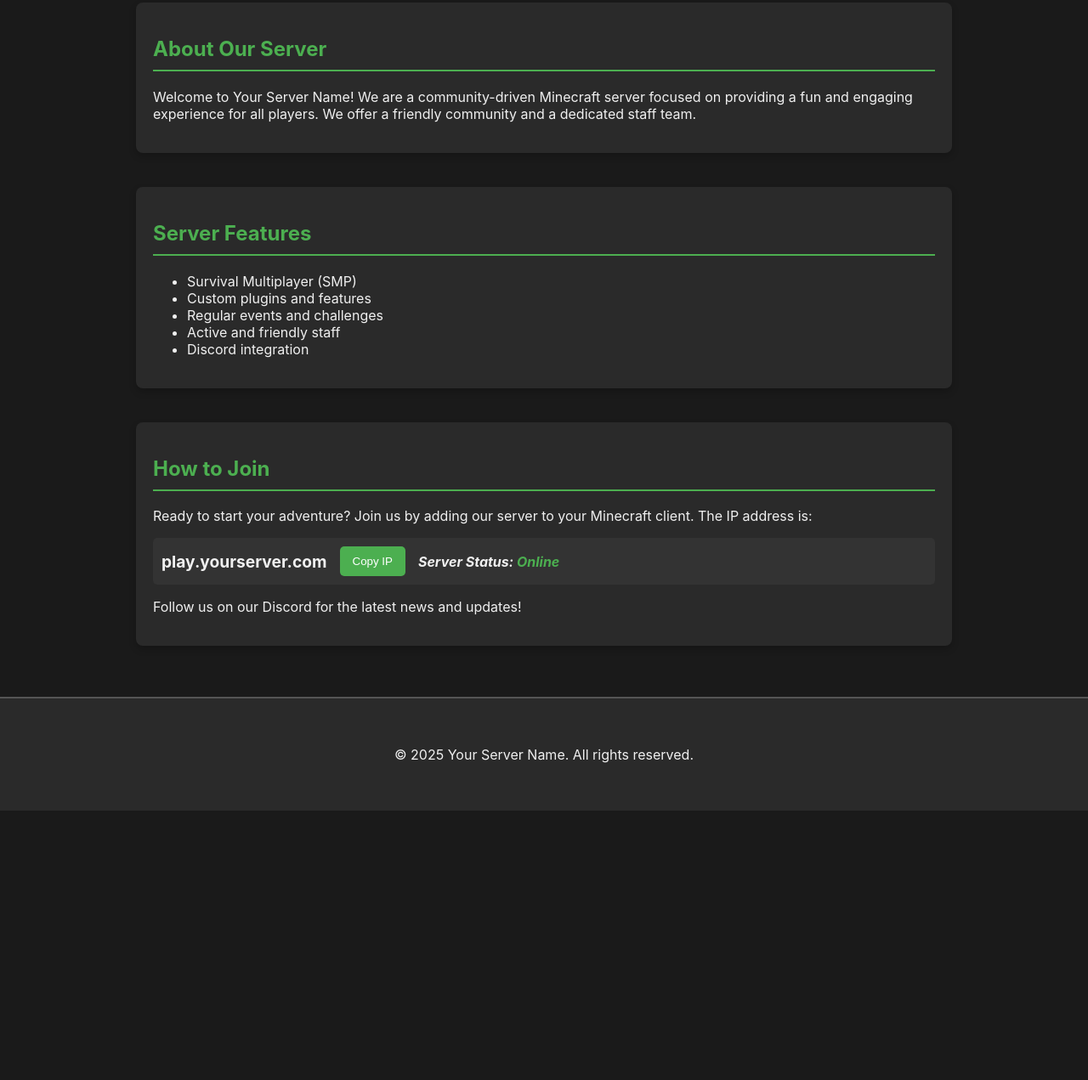
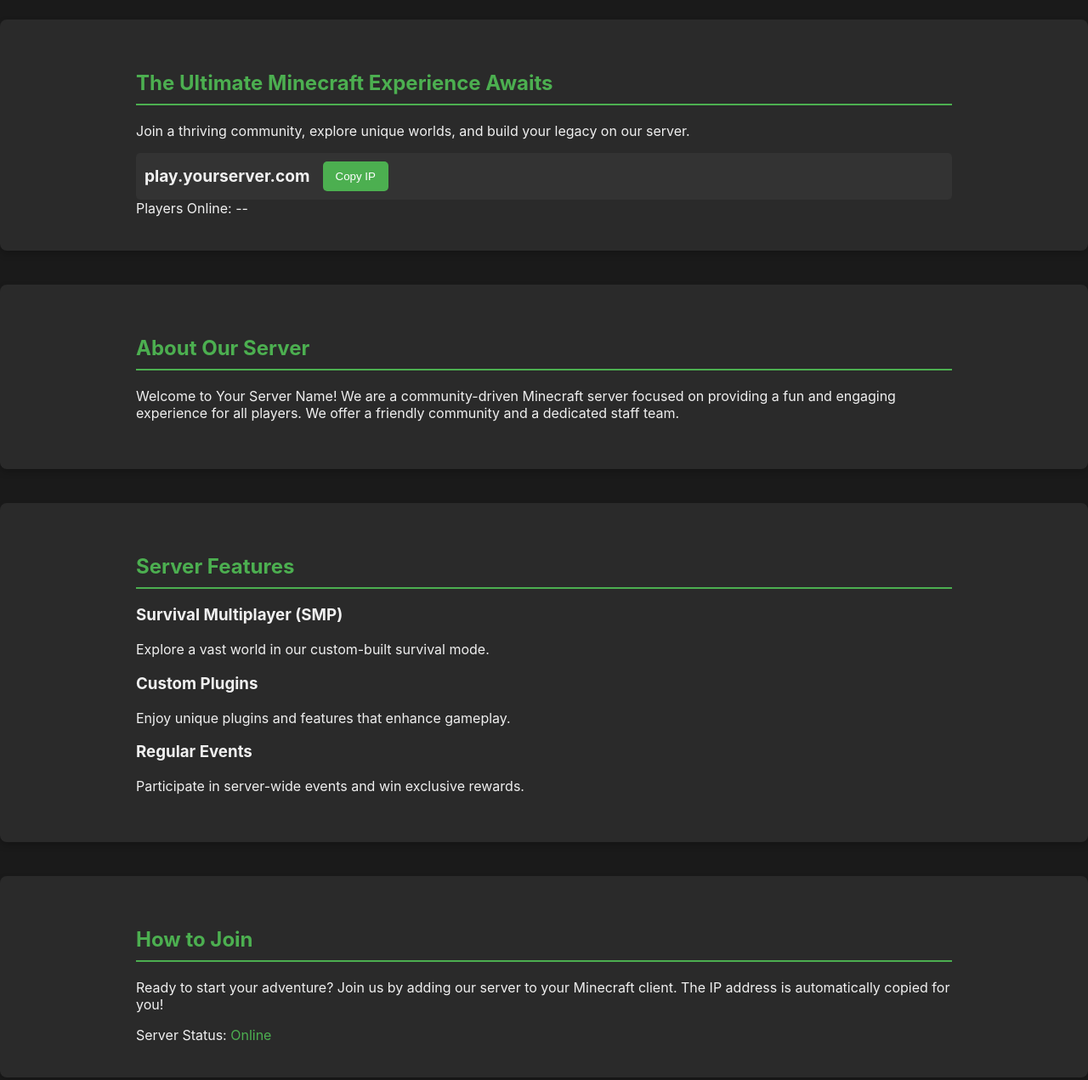
Before and after one commit to avishyanttv/hosting, a plain HTML site: page index.html in a window 1280 px wide. Shown: the part 178-1449 px from the top of the page at 85% size. Before the commit the page ends 1132 px from the top, so only its background shows below. Drawn offline with Linux system fonts and the light colour scheme.

Commit message:
Update index.html

```diff
--- a/index.html
+++ b/index.html
@@ -7,6 +7,8 @@
     <link rel="stylesheet" href="style.css">
 </head>
 <body>
+
+    <div class="animated-background"></div>
 
     <header>
         <div class="container">
@@ -21,32 +23,58 @@
         </div>
     </header>
 
-    <main class="container">
-        <section id="about">
-            <h2>About Our Server</h2>
-            <p>Welcome to Your Server Name! We are a community-driven Minecraft server focused on providing a fun and engaging experience for all players. We offer a friendly community and a dedicated staff team.</p>
+    <main>
+        <section id="hero">
+            <div class="container">
+                <div class="hero-content">
+                    <h2>The Ultimate Minecraft Experience Awaits</h2>
+                    <p>Join a thriving community, explore unique worlds, and build your legacy on our server.</p>
+                    <div class="server-info">
+                        <span id="server-ip" class="glowing-text">play.yourserver.com</span>
+                        <button id="copy-button" class="glowing-button">Copy IP</button>
+                    </div>
+                    <div class="player-count">
+                        Players Online: <span id="player-count">--</span>
+                    </div>
+                </div>
+            </div>
         </section>
 
-        <section id="features">
-            <h2>Server Features</h2>
-            <ul>
-                <li>Survival Multiplayer (SMP)</li>
-                <li>Custom plugins and features</li>
-                <li>Regular events and challenges</li>
-                <li>Active and friendly staff</li>
-                <li>Discord integration</li>
-            </ul>
+        <section id="about" class="fade-in">
+            <div class="container">
+                <h2>About Our Server</h2>
+                <p>Welcome to Your Server Name! We are a community-driven Minecraft server focused on providing a fun and engaging experience for all players. We offer a friendly community and a dedicated staff team.</p>
+            </div>
         </section>
 
-        <section id="join">
-            <h2>How to Join</h2>
-            <p>Ready to start your adventure? Join us by adding our server to your Minecraft client. The IP address is:</p>
-            <div class="server-info">
-                <span id="server-ip">play.yourserver.com</span>
-                <button id="copy-button">Copy IP</button>
-                <div id="status-message">Server Status: <span id="server-status">Offline</span></div>
+        <section id="features" class="fade-in">
+            <div class="container">
+                <h2>Server Features</h2>
+                <div class="feature-grid">
+                    <div class="feature-card">
+                        <h3>Survival Multiplayer (SMP)</h3>
+                        <p>Explore a vast world in our custom-built survival mode.</p>
+                    </div>
+                    <div class="feature-card">
+                        <h3>Custom Plugins</h3>
+                        <p>Enjoy unique plugins and features that enhance gameplay.</p>
+                    </div>
+                    <div class="feature-card">
+                        <h3>Regular Events</h3>
+                        <p>Participate in server-wide events and win exclusive rewards.</p>
+                    </div>
+                </div>
             </div>
-            <p>Follow us on our Discord for the latest news and updates!</p>
+        </section>
+
+        <section id="join" class="fade-in">
+            <div class="container">
+                <h2>How to Join</h2>
+                <p>Ready to start your adventure? Join us by adding our server to your Minecraft client. The IP address is automatically copied for you!</p>
+                <div class="server-status">
+                    Server Status: <span id="server-status">Connecting...</span>
+                </div>
+            </div>
         </section>
     </main>
 
```
